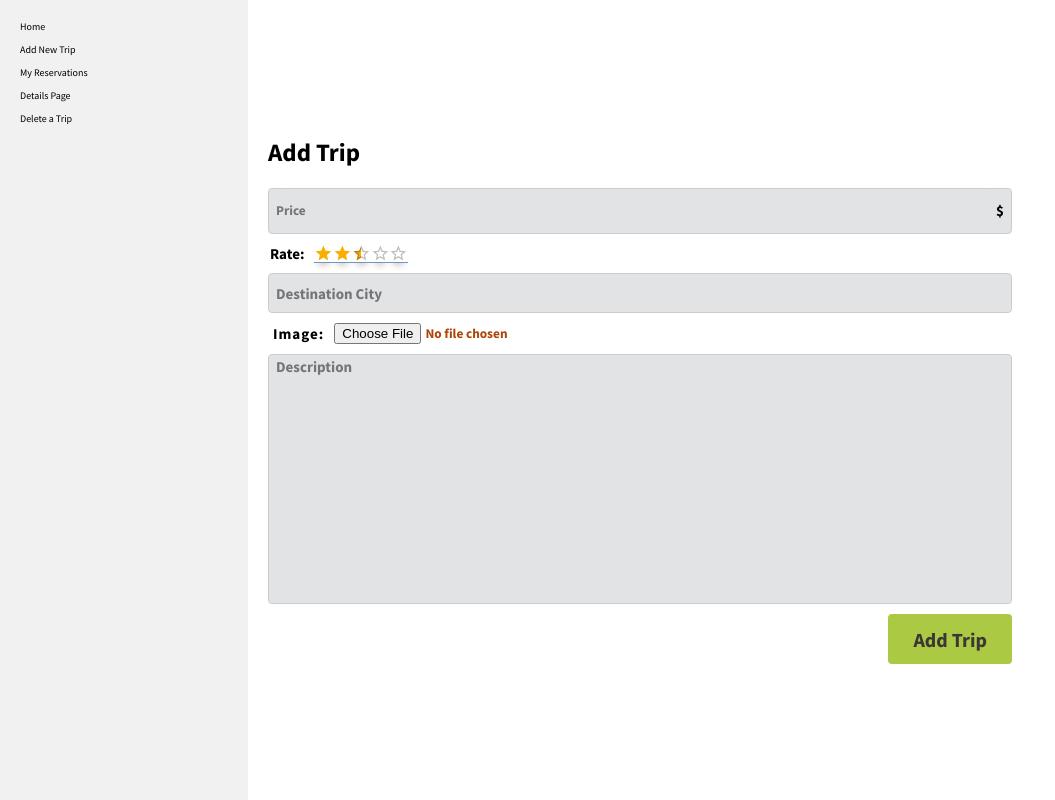
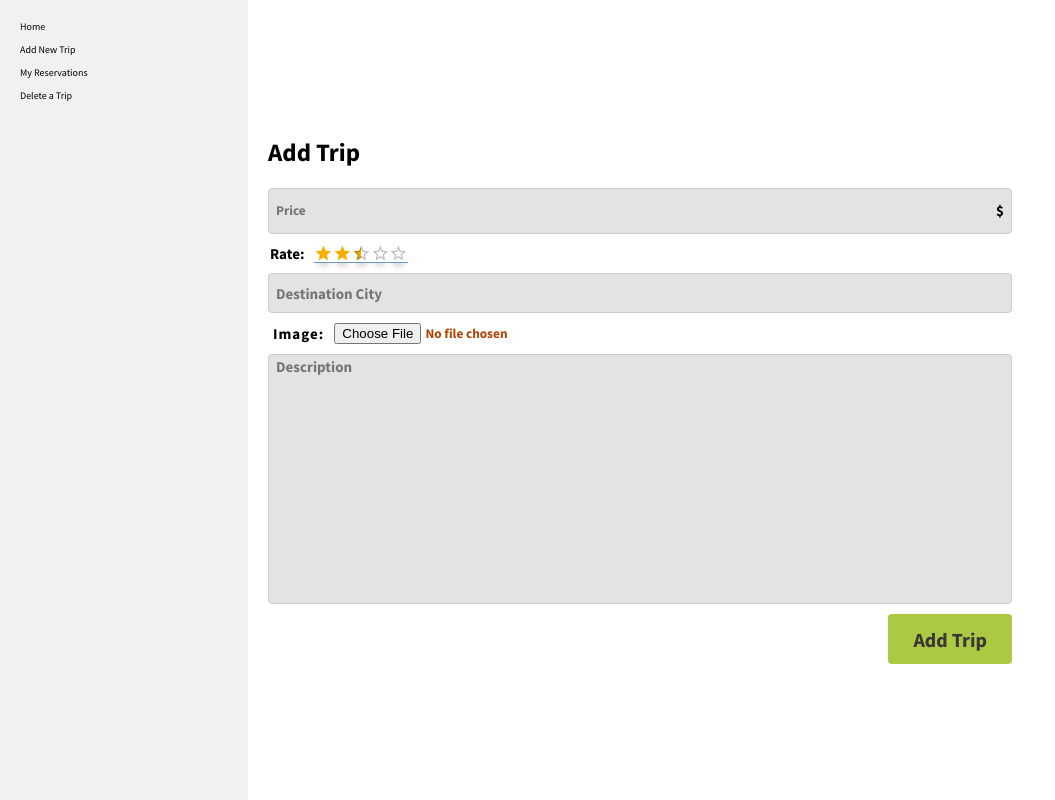
Before and after one commit to Mhamad-Raad/final-capstone-frontend, a React (Create React App) app: page /add-trip in a window 1280 px wide. Shown: the whole page, without its empty margins (0-1055 px from the left). Built offline with nearby package versions, Linux system fonts and the light colour scheme; sample sign-in values are in the browser's storage.

Commit message:
fix navigation error for details page

```diff
--- a/src/components/Home.jsx
+++ b/src/components/Home.jsx
@@ -32,7 +32,7 @@ const Home = () => {
     <div className="trip-cards-container">
       <div className="trip-cards-wrapper">
         {trips.slice(startIndex, endIndex + 1).map((trip) => (
-          <Link to={`/home/${trip.id}`} key={trip.id} className="trip-card">
+          <Link to={`/trips/${trip.id}`} key={trip.id} className="trip-card">
             <img src={trip.image_url} alt={trip.destination_city} />
             <div className="trip-info">
               <h2>{trip.destination_city}</h2>
--- a/src/components/Root.jsx
+++ b/src/components/Root.jsx
@@ -15,9 +15,6 @@ const RootLayout = () => (
           <Link to="/my-reservations">My Reservations</Link>
         </li>
         <li>
-          <Link to="/trips/:id">Details Page</Link>
-        </li>
-        <li>
           <Link to="/delet-trip/:id">Delete a Trip</Link>
         </li>
       </ul>
```
